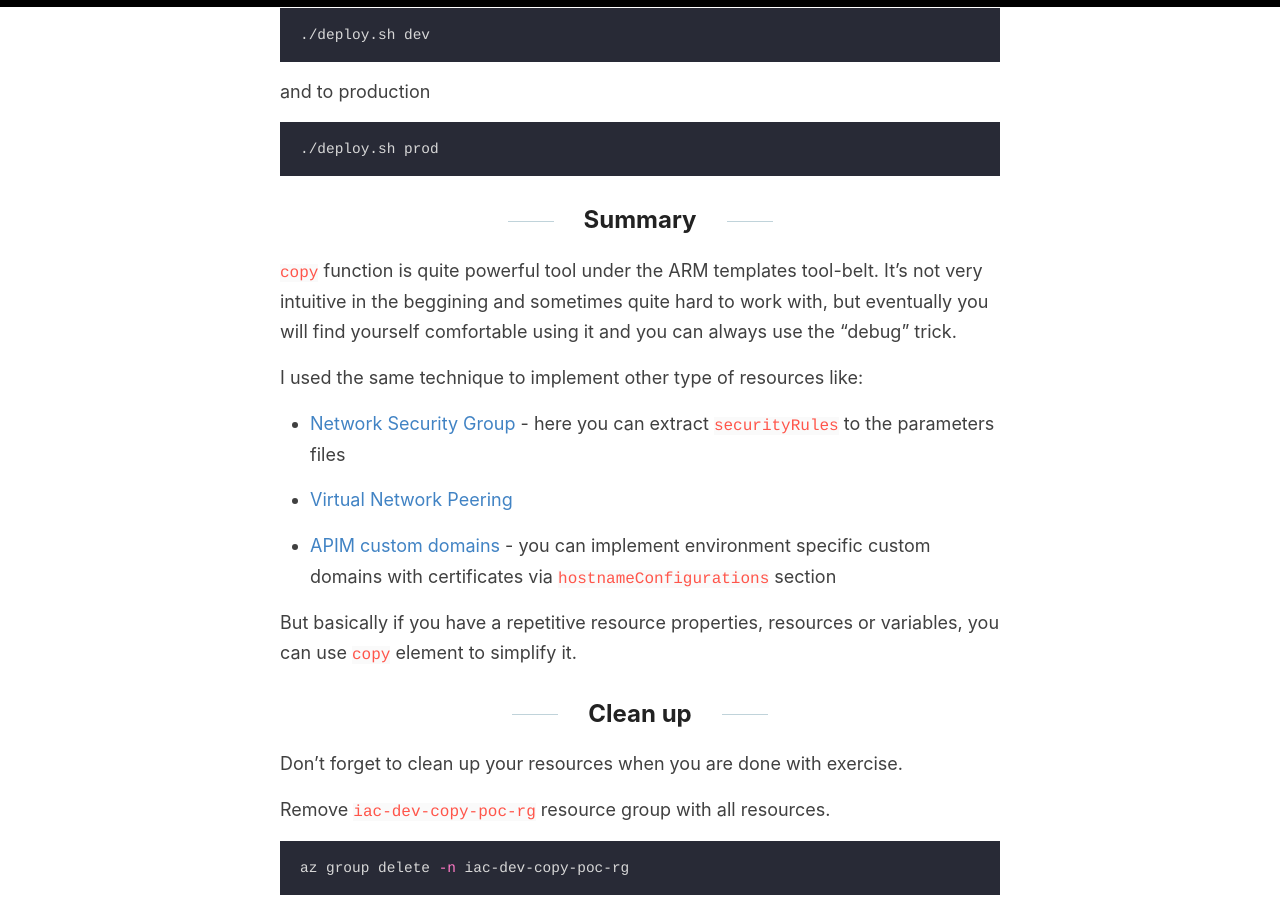
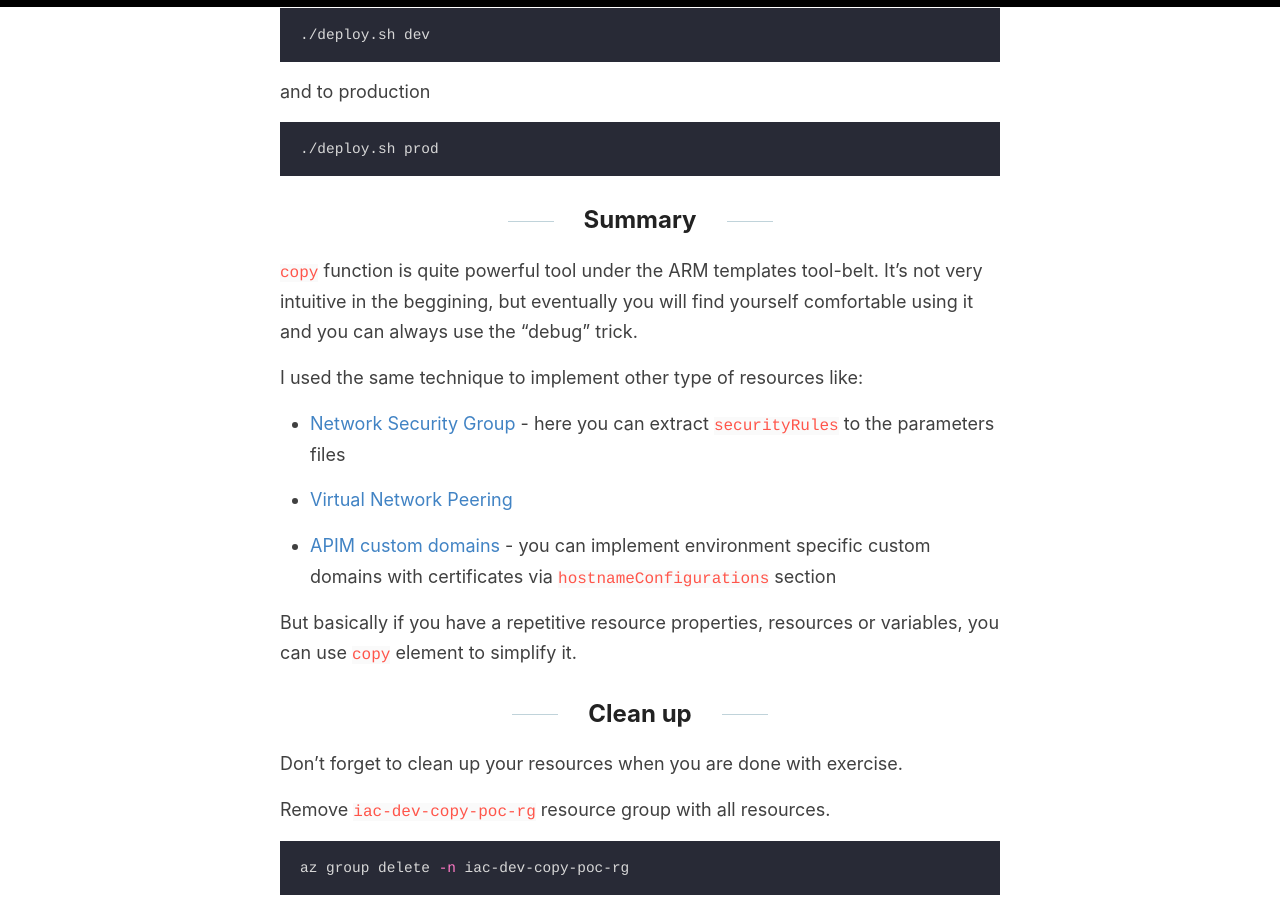
Before and after one commit to evgenyb/evgenyb.github.io, a Jekyll site: the page built from _posts/2020-05-05-use-copy-function-to-simplify-arm-templates.md, in a window 1280 px wide and 900 px high, scrolled down 13287 px. Built offline with Jekyll 4.4.1, drawn with Linux system fonts in a browser that asks for light colours.

Commit message:
Work with content quality

```diff
--- a/_posts/2020-05-05-use-copy-function-to-simplify-arm-templates.md
+++ b/_posts/2020-05-05-use-copy-function-to-simplify-arm-templates.md
@@ -491,7 +491,7 @@
 
 ## Summary
 
-`copy` function is quite powerful tool under the ARM templates tool-belt. It's not very intuitive in the beggining and sometimes quite hard to work with, but eventually you will find yourself comfortable using it and you can always use the "debug" trick.
+`copy` function is quite powerful tool under the ARM templates tool-belt. It's not very intuitive in the beggining, but eventually you will find yourself comfortable using it and you can always use the "debug" trick.
 
 I used the same technique to implement other type of resources like:
 
```
